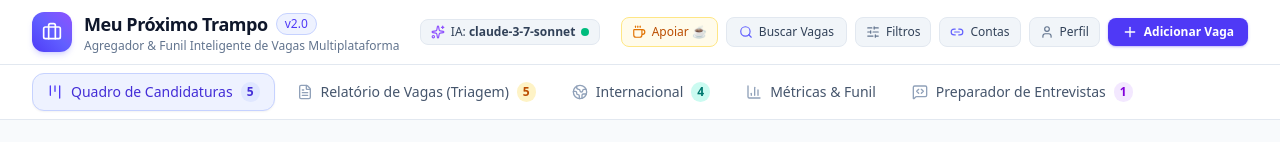
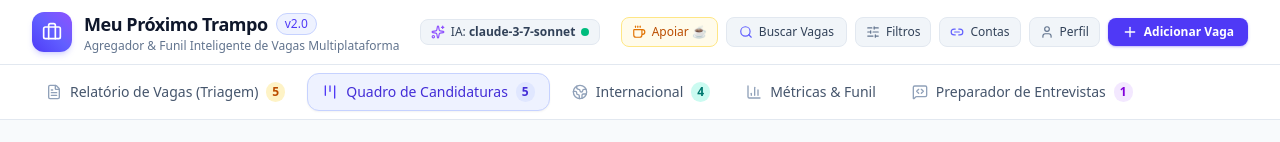
Before and after one commit to SouMarcel/meu-proximo-trampo, a React (Vite) app: page / in a window 1280 px wide. Shown: the top 142 px of the page. Built offline with nearby package versions, Linux system fonts and the light colour scheme; no server answers.

Commit message:
prompt: 930

```diff
--- a/src/components/NavigationTabs.tsx
+++ b/src/components/NavigationTabs.tsx
@@ -34,20 +34,20 @@ export default function NavigationTabs({
     countColor?: string
   }[] = [
     {
+      id: "relatorio",
+      label: "Relatório de Vagas (Triagem)",
+      icon: <FileText className="w-4 h-4" />,
+      count: countPendentes,
+      countColor:
+        "bg-amber-100 text-amber-700 dark:bg-amber-950 dark:text-amber-300",
+    },
+    {
       id: "quadro",
       label: "Quadro de Candidaturas",
       icon: <Kanban className="w-4 h-4" />,
       count: countQuadro,
       countColor:
         "bg-indigo-100 text-indigo-700 dark:bg-indigo-950 dark:text-indigo-300",
-    },
-    {
-      id: "relatorio",
-      label: "Relatório de Vagas (Triagem)",
-      icon: <FileText className="w-4 h-4" />,
-      count: countPendentes,
-      countColor:
-        "bg-amber-100 text-amber-700 dark:bg-amber-950 dark:text-amber-300",
     },
     {
       id: "internacional",
```
